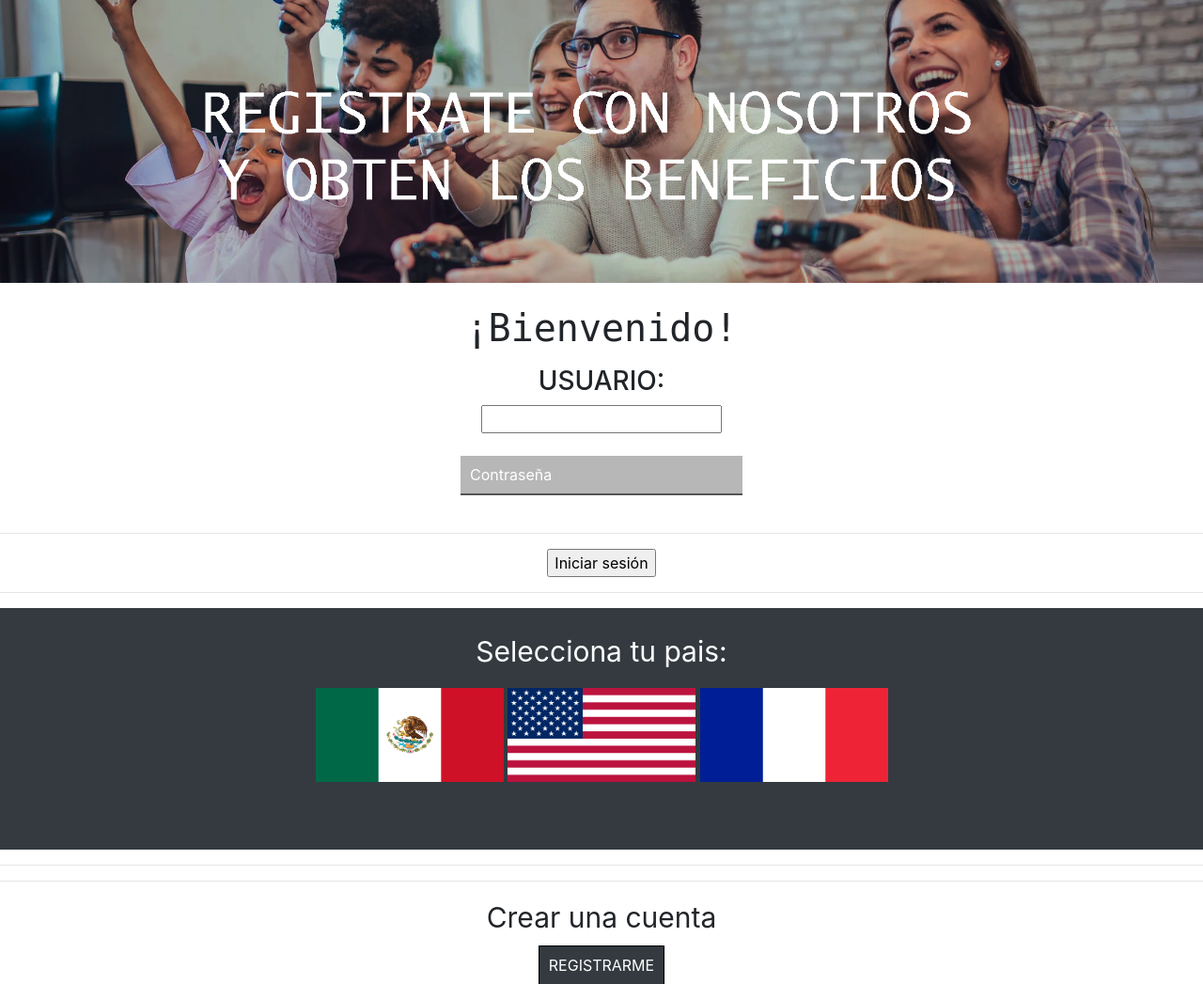
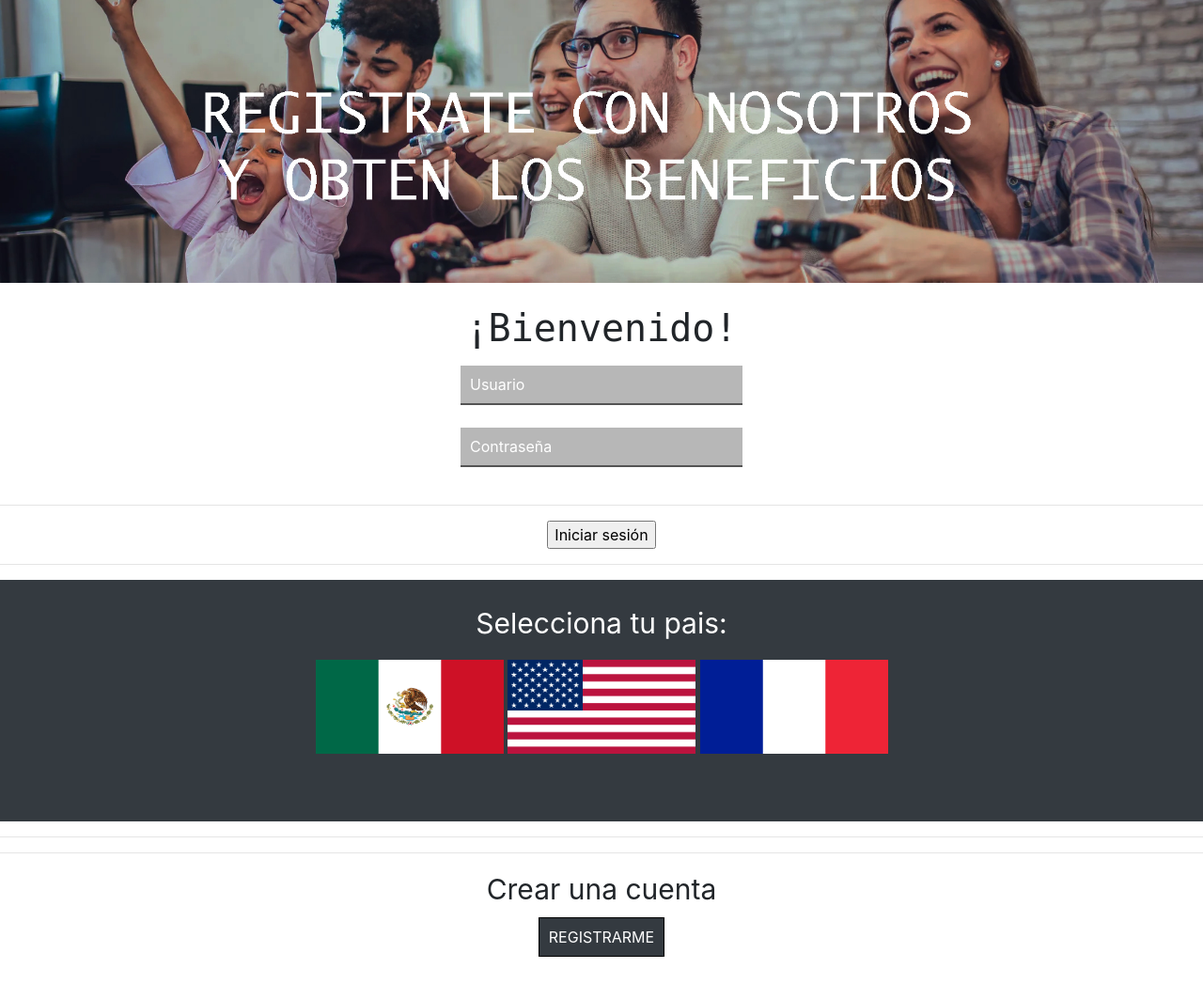
Before and after one commit to ViicVaporub/ProyectoWEB, a PHP site: page /FormularioRegistro.php in a window 1280 px wide; the page is wider, and only the part inside the window is pictured. Shown: the part 81-1128 px from the top of that part at 94% size. Run offline with PHP 8.4, Linux system fonts and the light colour scheme; data that the repository does not hold is empty; some libraries are stand-ins or nearby versions.

Commit message:
Modifique el usuario

```diff
--- a/FormularioRegistro.php
+++ b/FormularioRegistro.php
@@ -30,9 +30,7 @@
 
             <form role="form" action="login.php" method="post">
 
-                <h3>USUARIO:</h3>
-
-                <input  name="usuario" id="emailInput" placeholder="Usuario" type="text" required="">
+                <input  style="border-top:none;border-left:none;border-right:none;border-bottom-color:black;color:black; background-color:#b7b7b7; width:300px; height:30%; padding:10px;" name="usuario" id="emailInput" placeholder="Usuario" type="text" required="">
                 <!-- <input name="usuario" type="text" placeholder="Escribe tu nombre de usuario"> -->
                 <br><br>
                 <input style="border-top:none;border-left:none;border-right:none;border-bottom-color:black;color:black; background-color:#b7b7b7; width:300px; height:30%; padding:10px;" name="Contraseña" id="passwordInput" placeholder="Contraseña" type="password" required="">
```
